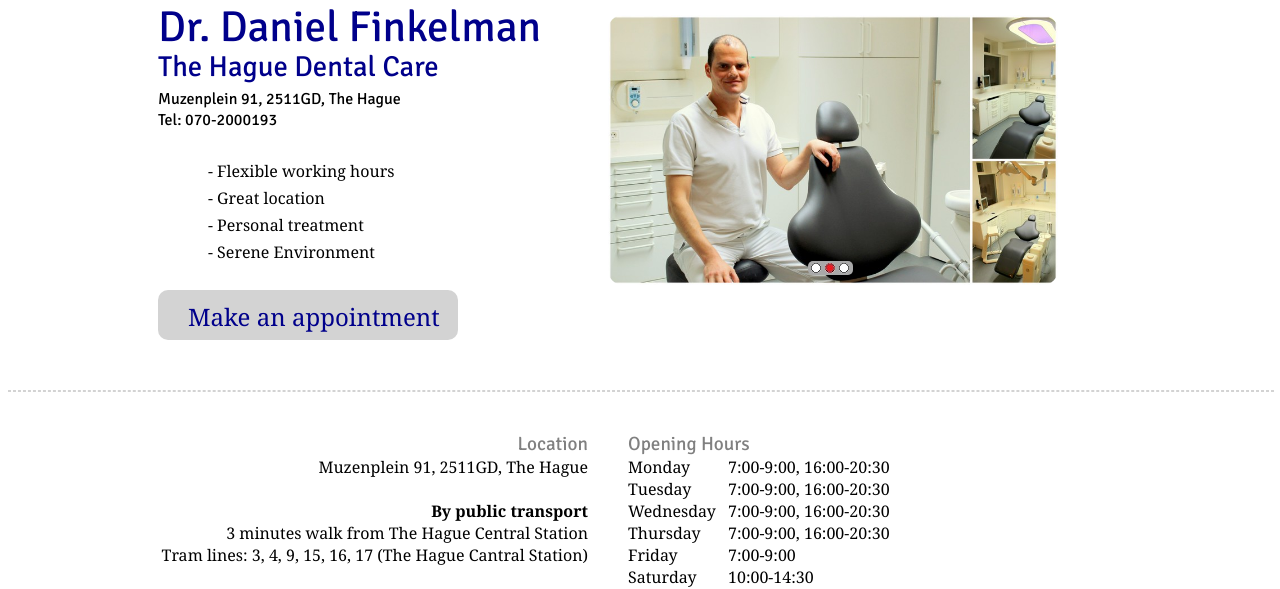
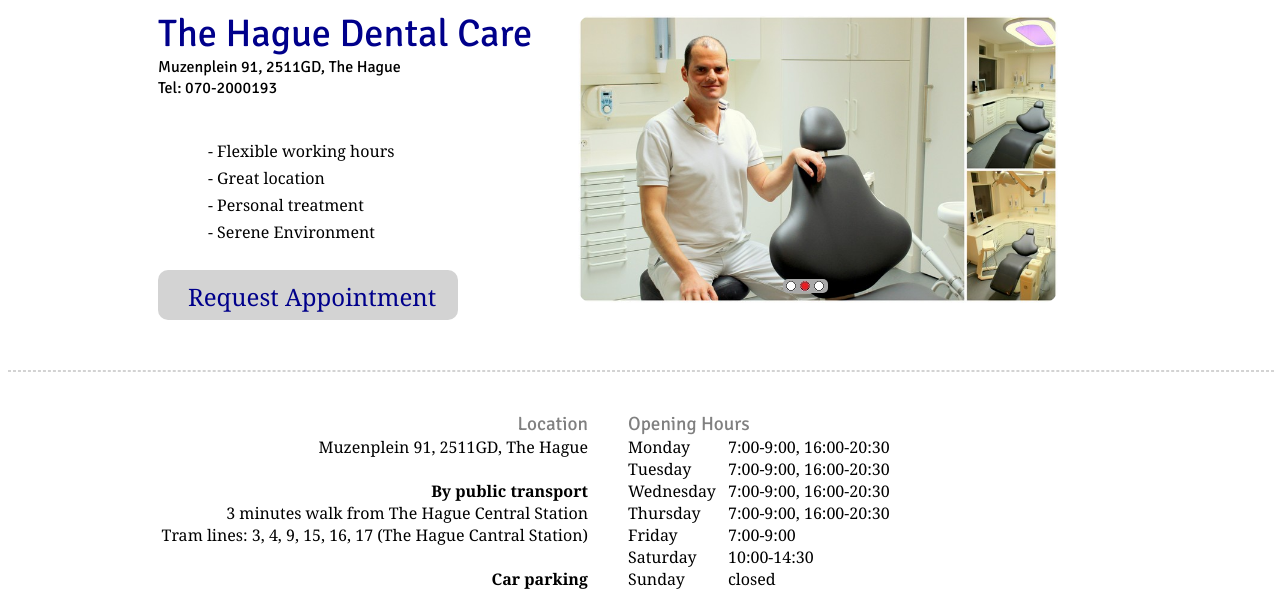
Before and after one commit to oriyudilevich/DanielWebsite, a PHP site: page / in a window 1280 px wide. Shown: the part 100-689 px from the top of the page. Run offline with PHP 8.4, Linux system fonts and the light colour scheme; some libraries are stand-ins or nearby versions; some web fonts are replaced.

Commit message:
Removed "Dr. Daniel Finkelman" from home page

```diff
--- a/css/stylesheet.css
+++ b/css/stylesheet.css
@@ -110,9 +110,9 @@
 .fader{
     position: absolute;
     top: 85px;
-    left: 600px;
-    width: 450px;
-    height: 270px;
+    left: 570px;
+    width: 480px;
+    height: 288px;
     overflow: hidden;
     border-radius: 15px;
 }
@@ -133,7 +133,7 @@
 .fader_controls{
     position: absolute;
     bottom: 10px;
-    left: 200px;
+    left: 205px;
     z-index: 4;
     background: darkgray;
     height: 12px;
@@ -168,14 +168,8 @@
 
 #title_main{
     position: relative;
-    font-size:270%;
-    color:darkblue;
-}
-
-#title_sub{
-    position:relative;
-    top:-5px;
-    font-size:180%;
+    margin-top: 10px;
+    font-size:240%;
     color:darkblue;
 }
 
@@ -188,7 +182,7 @@
 
 #reasons{
     position:relative;
-    margin-top:30px;
+    margin-top:0px;
     height:100px;
     margin-left:200px;
 }
--- a/index.html
+++ b/index.html
@@ -68,9 +68,7 @@
 
         <div id="title">
 
-            <div id="title_main">Dr. Daniel Finkelman</div>
-
-            <div id="title_sub">The Hague Dental Care</div>
+            <div id="title_main">The Hague Dental Care</div>
 
             <div id="title_address">
             Muzenplein 91, 2511GD, The Hague<br>
@@ -96,7 +94,7 @@
 
         <div id="appointment">
 
-            <a href="#" id="appointment_a" class="topopup">Make an appointment</a>
+            <a href="#" id="appointment_a" class="topopup">Request Appointment</a>
 
             <div id="toPopup">
 
```
